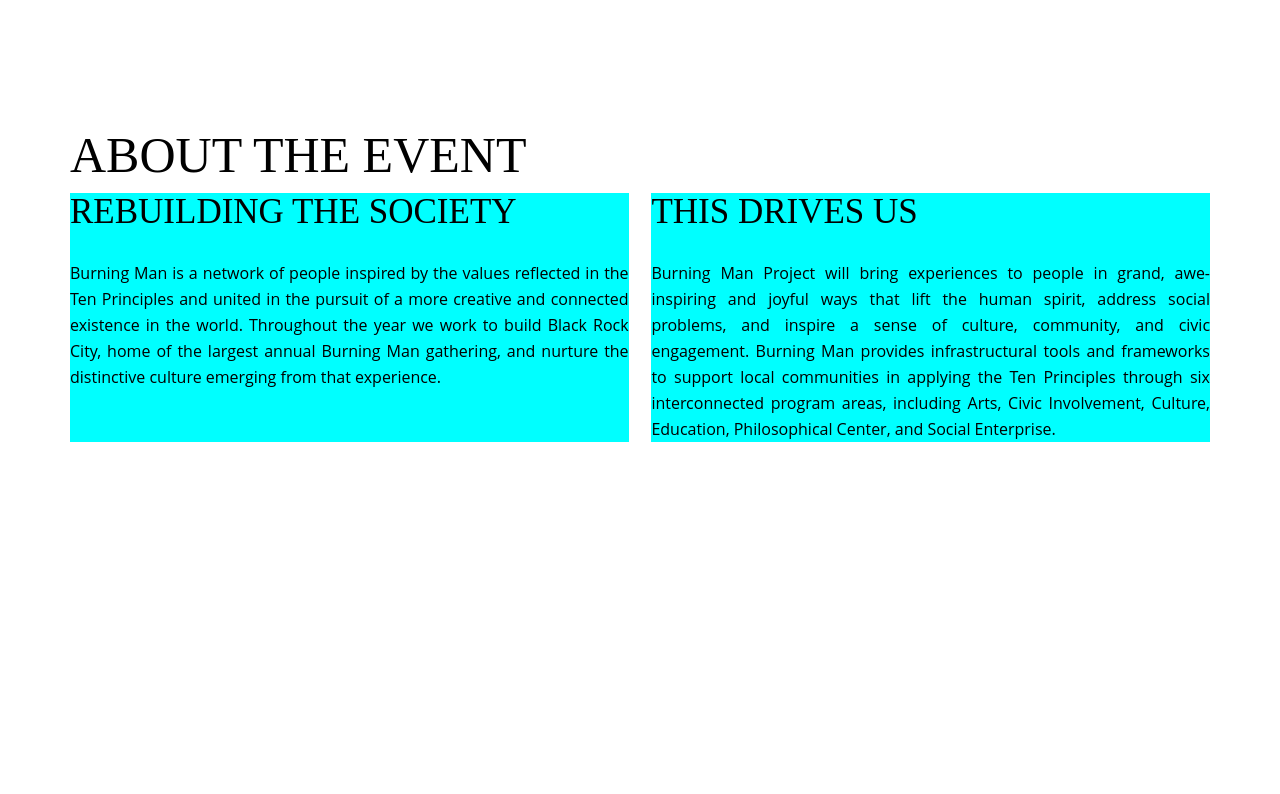
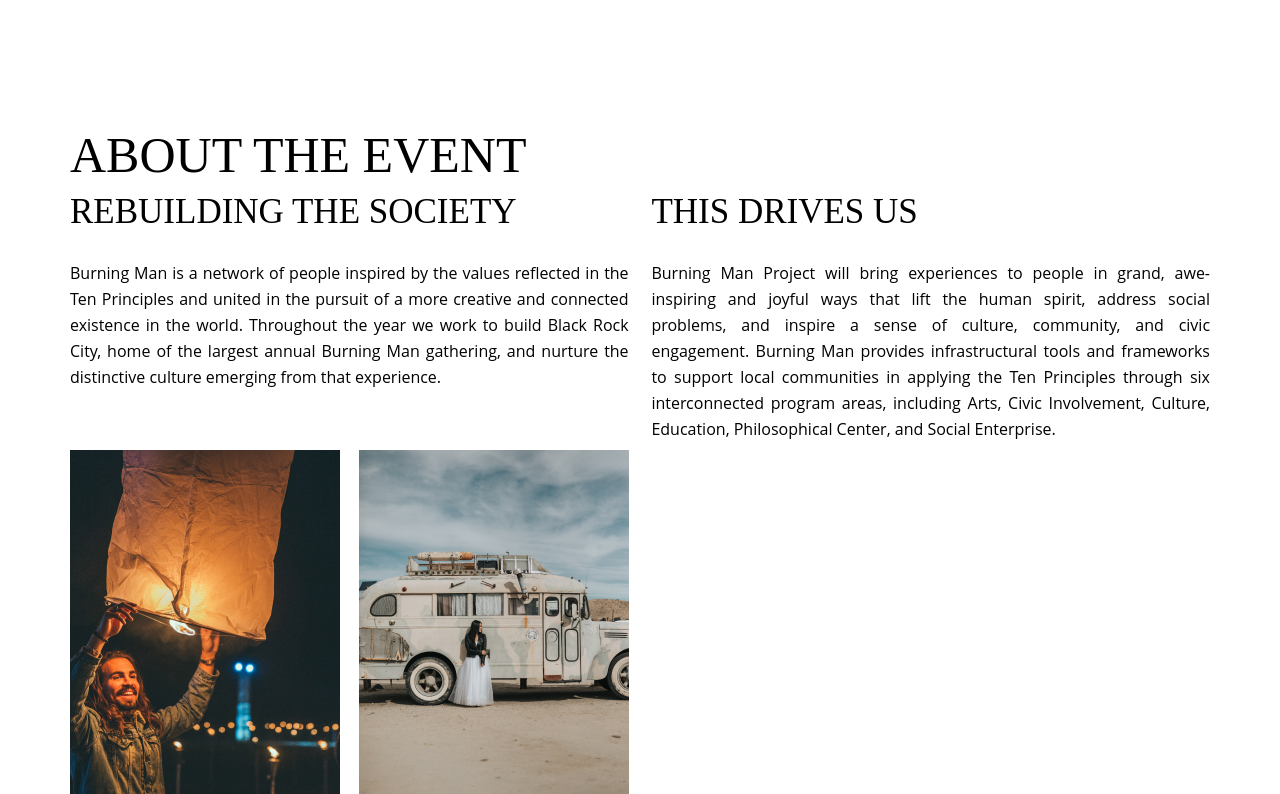
Before and after one commit to mad9090wsa/figa, a plain HTML site: page index.html in a window 1280 px wide. Shown: the part 702-1496 px from the top of the page. Before the commit the page ends 1144 px from the top, so only its background shows below. Drawn offline with Linux system fonts and the light colour scheme.

Commit message:
5-versiya

```diff
--- a/index.html
+++ b/index.html
@@ -38,6 +38,10 @@
                     <div class="text-ona">
                         Burning Man is a network of people inspired by the values reflected in the Ten Principles and united in the pursuit of a more creative and connected existence in the world. Throughout the year we work to build Black Rock City, home of the largest annual Burning Man gathering, and nurture the distinctive culture emerging from that experience.
                     </div>
+                    <div class="img-rasm">
+                        <img src="./img/img1.jpg" alt="">
+                        <img src="./img/img2.jpg" alt="">
+                    </div>
                 </div>
                 <div class="ona-2">
                     <div class="h1">This drives us</div>
--- a/sty.css
+++ b/sty.css
@@ -118,7 +118,6 @@ color: #000000;
 }
 .ona-1 , .ona-2{
     width: 49%;
-    background-color: aqua;
 }
 .h1{
 font-family: 'Anton';
@@ -141,3 +140,8 @@ text-align: justify;
 
 color: #000000;
 }
+.img-rasm {
+    padding-top: 60px;
+    display: flex;
+    justify-content: space-between;
+}
```
